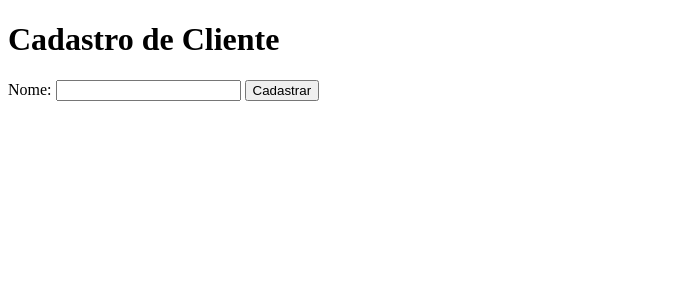
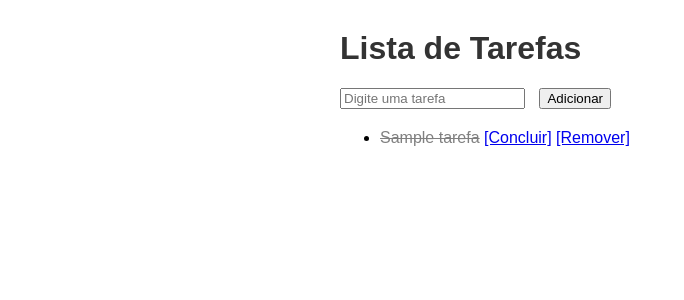
Before and after one commit to MatheusSetmaier/projetomaster, a Flask app: template templates/cadastro.html in a window 1280 px wide. Shown: the top 300 px of the page, without its empty margins (0-684 px from the left). Run offline with Flask 3, Linux system fonts and the light colour scheme; the template is opened without the code that fills it: most values are stand-ins (such as "Sample title", 1, 10 or a date in 2020).

Commit message:
código editado

```diff
--- a/app.py
+++ b/app.py
@@ -1,37 +1,32 @@
-from flask import Flask, render_template, request, redirect
-import mysql.connector
+from flask import Flask, render_template, request, redirect, url_for
 
 app = Flask(__name__)
 
-# Configuração do banco de dados
-db_config = {
-    'host': 'localhost',
-    'user': 'master',
-    'password': 'Teste@Master',
-    'database': 'banco_matheus'
-}
+# Lista em memória para armazenar tarefas
+tarefas = []
 
-# Página inicial com o formulário
 @app.route('/')
-def formulario():
-    return render_template('cadastro.html')
+def index():
+    return render_template('index.html', tarefas=tarefas)
 
-# Rota para tratar a inserção
-@app.route('/inserir', methods=['POST'])
-def inserir():
-    nome = request.form['nome']
+@app.route('/add', methods=['POST'])
+def add():
+    titulo = request.form['titulo']
+    if titulo:
+        tarefas.append({'titulo': titulo, 'feito': False})
+    return redirect(url_for('index'))
 
-    conn = mysql.connector.connect(**db_config)
-    cursor = conn.cursor()
+@app.route('/concluir/<int:indice>')
+def concluir(indice):
+    if 0 <= indice < len(tarefas):
+        tarefas[indice]['feito'] = not tarefas[indice]['feito']
+    return redirect(url_for('index'))
 
-    query = "INSERT INTO clientes (nome) VALUES (%s)"
-    cursor.execute(query, (nome,))
-
-    conn.commit()
-    cursor.close()
-    conn.close()
-
-    return redirect('/')
+@app.route('/remover/<int:indice>')
+def remover(indice):
+    if 0 <= indice < len(tarefas):
+        tarefas.pop(indice)
+    return redirect(url_for('index'))
 
 if __name__ == '__main__':
     app.run(debug=True)
--- a/templates/cadastro.html
+++ b/templates/cadastro.html
@@ -1,14 +1,33 @@
 <!DOCTYPE html>
 <html>
 <head>
-    <title>Cadastro de Cliente</title>
+    <title>Minhas Tarefas</title>
+    <style>
+        body { font-family: Arial; max-width: 600px; margin: 30px auto; }
+        h1 { color: #333; }
+        .feito { text-decoration: line-through; color: gray; }
+        form { margin-bottom: 20px; }
+        button { margin-left: 10px; }
+    </style>
 </head>
 <body>
-    <h1>Cadastro de Cliente</h1>
-    <form action="/inserir" method="POST">
-        <label for="nome">Nome:</label>
-        <input type="text" id="nome" name="nome" required>
-        <button type="submit">Cadastrar</button>
+    <h1>Lista de Tarefas</h1>
+
+    <form action="/add" method="POST">
+        <input type="text" name="titulo" placeholder="Digite uma tarefa" required>
+        <button type="submit">Adicionar</button>
     </form>
+
+    <ul>
+        {% for tarefa in tarefas %}
+            <li>
+                <span class="{{ 'feito' if tarefa.feito }}">{{ tarefa.titulo }}</span>
+                <a href="/concluir/{{ loop.index0 }}">[Concluir]</a>
+                <a href="/remover/{{ loop.index0 }}">[Remover]</a>
+            </li>
+        {% else %}
+            <p>Nenhuma tarefa ainda.</p>
+        {% endfor %}
+    </ul>
 </body>
 </html>
```
